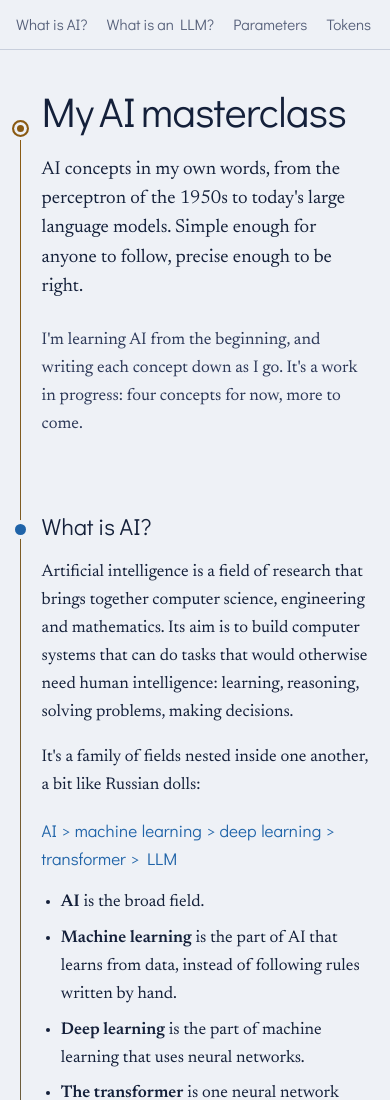
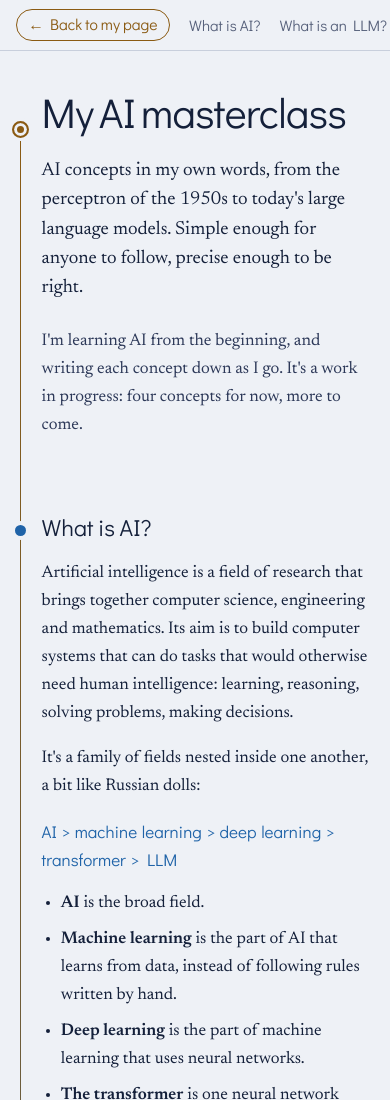
Before and after one commit to FlorianFouillet/fouillet-site, a plain HTML site: page masterclass/index.html in a window 390 px wide. Shown: the top 1100 px of the page. Drawn offline with Linux system fonts and the light colour scheme.

Commit message:
v1.4: the home's Flopedia links open /flopedia/, one link to the masterclass, a second line of links in the head for my pages, and a back pill on the two new pages (Flo, 2026-11-17)
The session's four files, as made from aed80db (md5s in the spec "Personal site v1.4").

Co-Authored-By: Claude Opus 5.5 <noreply@anthropic.com>

```diff
--- a/masterclass/index.html
+++ b/masterclass/index.html
@@ -14,13 +14,12 @@
 <div class="page">
 
 <nav class="toc" aria-label="On this page">
-  <a href="/" class="toc-name">Florian Fouillet</a>
+  <a href="/" class="toc-back">&larr; Back to my page</a>
   <ul>
     <li><a href="#ai">What is AI?</a></li>
     <li><a href="#llm">What is an LLM?</a></li>
     <li><a href="#parameters">Parameters</a></li>
     <li><a href="#tokens">Tokens</a></li>
-    <li><a href="/">Back to my page</a></li>
   </ul>
 </nav>
 
--- a/style.css
+++ b/style.css
@@ -393,3 +393,22 @@ section:nth-of-type(10) .node { animation-delay: 1.7s; }
   margin: 0.4rem 0 1.1rem;
 }
 .shelf li > a { font-size: 1.08rem; }
+
+/* v1.4: the second line of links in the head (my pages), and a back link on the new pages that is easy to find */
+
+.links + .links-pages { margin-top: 0.5rem; }
+.toc .toc-back {
+  display: inline-block;
+  margin-bottom: 1.1rem;
+  padding: 0.35rem 0.8rem;
+  border: 1px solid var(--gold);
+  border-radius: 999px;
+  color: var(--gold);
+  font-size: 0.98rem;
+  text-decoration: none;
+}
+.toc .toc-back:hover { color: var(--gold-hover); border-color: var(--gold-hover); }
+@media (max-width: 64rem) {
+  .toc { display: flex; align-items: center; gap: 1.2rem; }
+  .toc .toc-back { flex: none; margin: 0; padding: 0.15rem 0.7rem; }
+}
```
Also changed, not shown: flopedia/index.html (+1 -2 lines), index.html (+6 -8 lines).
